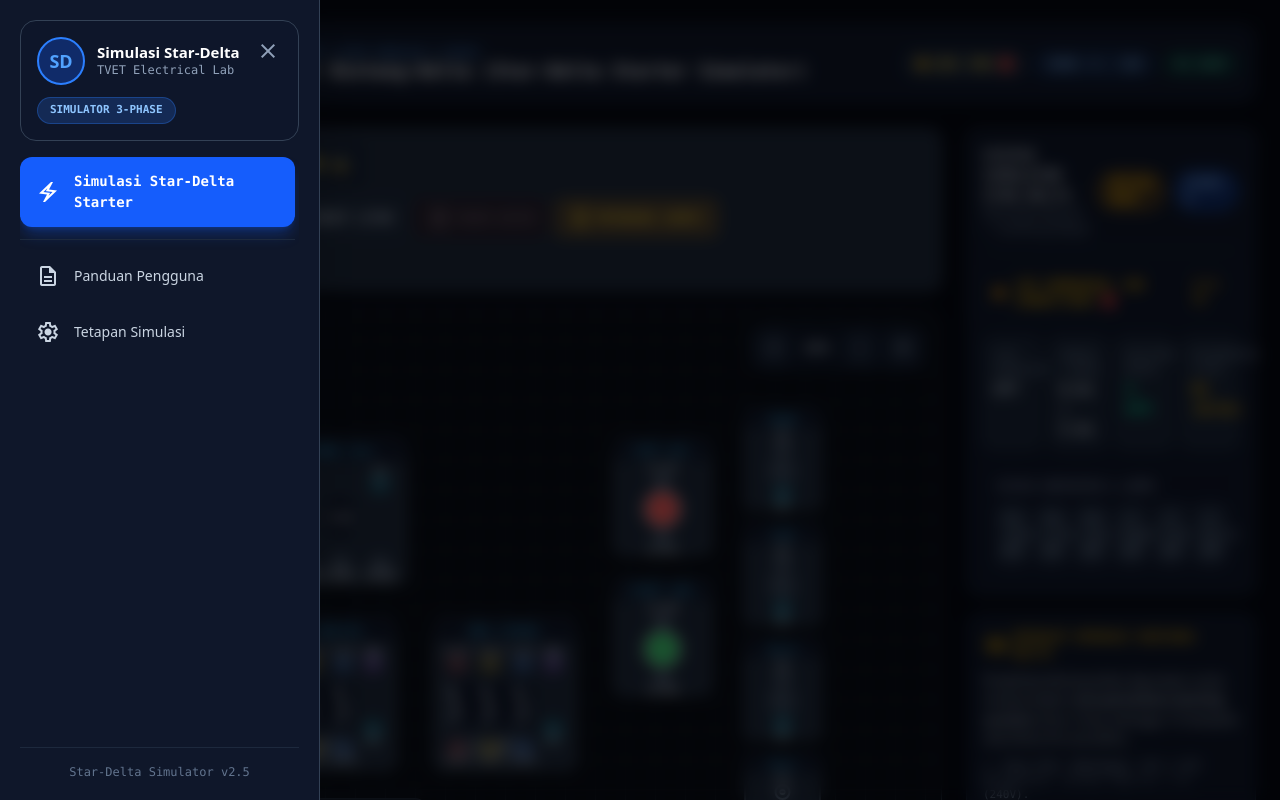
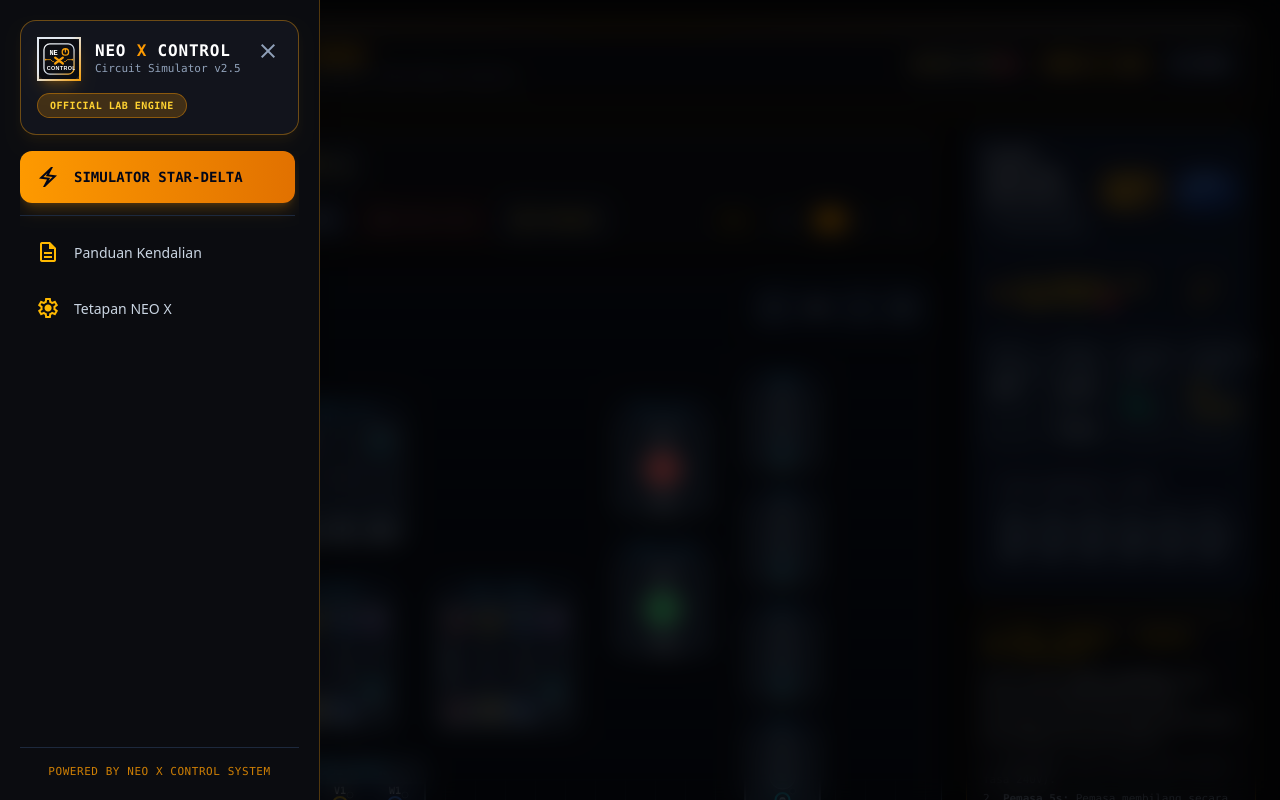
Before and after one commit to Ajwdxr/HVAC, a React (Vite) app: page / in a window 1280 px wide. Both pictures are taken after a click on the button "menu". Shown: the top 800 px of the page. Built offline with nearby package versions, Linux system fonts and the light colour scheme.

Commit message:
feat: Apply NEO X CONTROL brand identity, logo badge, and Cyber Gold color theme

```diff
--- a/src/components/DrawerNav.tsx
+++ b/src/components/DrawerNav.tsx
@@ -1,5 +1,6 @@
-import React from 'react';
-import { ScreenView, StudentProfile } from '../types';
+import React from "react";
+import { ScreenView, StudentProfile } from "../types";
+import { NeoXControlLogo } from "./NeoXControlLogo";
 
 interface DrawerNavProps {
   isOpen: boolean;
@@ -17,29 +18,29 @@ export const DrawerNav: React.FC<DrawerNavProps> = ({
   if (!isOpen) return null;
 
   return (
-    <div className="fixed inset-0 z-50 bg-black/60 backdrop-blur-sm transition-opacity duration-300 flex">
-      <aside className="bg-[#0f172a] text-slate-100 w-80 max-w-[85vw] h-full shadow-2xl flex flex-col p-5 animate-in slide-in-from-left duration-300 border-r border-[#334155]">
-        {/* Header User Profile Info */}
-        <div className="flex flex-col p-4 mb-4 bg-slate-900/90 rounded-2xl border border-[#334155] relative">
+    <div className="fixed inset-0 z-50 bg-black/70 backdrop-blur-md transition-opacity duration-300 flex">
+      <aside className="bg-[#0b0c10] text-slate-100 w-80 max-w-[85vw] h-full shadow-2xl flex flex-col p-5 animate-in slide-in-from-left duration-300 border-r border-[#f59e0b]/30">
+        {/* Header NEO X CONTROL Profile Info */}
+        <div className="flex flex-col p-4 mb-4 bg-[#12141c] rounded-2xl border border-[#f59e0b]/40 relative shadow-lg shadow-amber-500/5">
           <button
             onClick={onClose}
-            className="absolute top-3 right-3 p-1.5 rounded-full text-slate-400 hover:text-white hover:bg-slate-800 transition"
+            className="absolute top-3 right-3 p-1.5 rounded-full text-slate-400 hover:text-amber-400 hover:bg-slate-800 transition"
           >
             <span className="material-symbols-outlined text-[20px]">close</span>
           </button>
-          <div className="flex items-center gap-3 mb-3">
-            <div className="w-12 h-12 rounded-full bg-blue-600/30 text-blue-400 border-2 border-blue-500 flex items-center justify-center font-bold text-lg">
-              SD
-            </div>
+          <div className="flex items-center gap-3.5 mb-3">
+            <NeoXControlLogo size="md" />
             <div>
-              <h4 className="font-bold text-[15px] text-white leading-tight">
-                Simulasi Star-Delta
+              <h4 className="font-black text-[16px] text-white leading-tight font-mono tracking-wider">
+                NEO <span className="text-amber-500">X</span> CONTROL
               </h4>
-              <p className="text-[12px] text-slate-400 font-mono">TVET Electrical Lab</p>
+              <p className="text-[11px] text-slate-400 font-mono">
+                Circuit Simulator v2.5
+              </p>
             </div>
           </div>
-          <span className="font-mono text-[11px] text-blue-300 font-bold bg-blue-500/20 px-3 py-1 rounded-full w-fit border border-blue-500/30">
-            SIMULATOR 3-PHASE
+          <span className="font-mono text-[10px] text-amber-300 font-bold bg-amber-500/20 px-3 py-1 rounded-full w-fit border border-amber-500/40 tracking-wider">
+            OFFICIAL LAB ENGINE
           </span>
         </div>
 
@@ -47,42 +48,48 @@ export const DrawerNav: React.FC<DrawerNavProps> = ({
         <nav className="flex-1 space-y-2 overflow-y-auto pr-1">
           <button
             onClick={() => {
-              onNavigate('star-delta');
+              onNavigate("star-delta");
               onClose();
             }}
-            className="w-full flex items-center gap-3.5 px-4 py-3.5 bg-blue-600 text-white rounded-xl font-mono text-[14px] font-bold shadow-lg shadow-blue-600/30 text-left"
+            className="w-full flex items-center gap-3.5 px-4 py-3.5 bg-gradient-to-r from-amber-500 to-amber-600 text-slate-950 rounded-xl font-mono text-[14px] font-black shadow-lg shadow-amber-500/20 text-left"
           >
             <span className="material-symbols-outlined text-[22px]">electric_bolt</span>
-            <span>Simulasi Star-Delta Starter</span>
+            <span>SIMULATOR STAR-DELTA</span>
           </button>
 
           <hr className="my-3 border-slate-800" />
 
           <button
             onClick={() => {
-              alert("Prinsip Operasi: Fasa Bintang (Star) mengurangkan arus permulaan motor. Selepas pemasa 5s tamat, kontaktor bertukar ke Fasa Delta secara automatik.");
+              alert(
+                "Sistem NEO X CONTROL: Fasa Star (Bintang) mengurangkan arus lonjakan motor. Selepas pemasa 5 saat tamat, jujukan pertukaran ke Fasa Delta akan dihidupkan."
+              );
               onClose();
             }}
-            className="w-full flex items-center gap-3.5 px-4 py-3 text-slate-300 hover:bg-slate-800 rounded-xl transition-all text-left font-medium"
+            className="w-full flex items-center gap-3.5 px-4 py-3 text-slate-300 hover:bg-slate-900 rounded-xl transition-all text-left font-medium"
           >
-            <span className="material-symbols-outlined text-[20px]">description</span>
-            <span className="text-[14px]">Panduan Pengguna</span>
+            <span className="material-symbols-outlined text-[20px] text-amber-400">
+              description
+            </span>
+            <span className="text-[14px]">Panduan Kendalian</span>
           </button>
 
           <button
             onClick={() => {
-              alert("Tetapan Makmal: Kelajuan Pemprosesan [1x], Interlock Keselamatan [Aktif].");
+              alert("Tetapan Sistem: Kelajuan Pemprosesan [1x], Safety Interlock [Diaktifkan].");
               onClose();
             }}
-            className="w-full flex items-center gap-3.5 px-4 py-3 text-slate-300 hover:bg-slate-800 rounded-xl transition-all text-left font-medium"
+            className="w-full flex items-center gap-3.5 px-4 py-3 text-slate-300 hover:bg-slate-900 rounded-xl transition-all text-left font-medium"
           >
-            <span className="material-symbols-outlined text-[20px]">settings</span>
-            <span className="text-[14px]">Tetapan Simulasi</span>
+            <span className="material-symbols-outlined text-[20px] text-amber-400">
+              settings
+            </span>
+            <span className="text-[14px]">Tetapan NEO X</span>
           </button>
         </nav>
 
-        <div className="pt-4 border-t border-slate-800 text-center text-xs text-slate-500 font-mono">
-          Star-Delta Simulator v2.5
+        <div className="pt-4 border-t border-slate-800 text-center text-[11px] text-amber-500/80 font-mono tracking-wider">
+          POWERED BY NEO X CONTROL SYSTEM
         </div>
       </aside>
 
--- /dev/null
+++ b/src/components/NeoXControlLogo.tsx
@@ -0,0 +1,94 @@
+import React from "react";
+
+interface NeoXControlLogoProps {
+  className?: string;
+  size?: "sm" | "md" | "lg";
+}
+
+export const NeoXControlLogo: React.FC<NeoXControlLogoProps> = ({
+  size = "md",
+  className = "",
+}) => {
+  const dimensions =
+    size === "sm" ? "w-8 h-8" : size === "lg" ? "w-16 h-16" : "w-11 h-11";
+
+  return (
+    <div
+      className={`relative ${dimensions} bg-[#0c0d12] rounded-xl border-2 border-gradient flex items-center justify-center shadow-lg shadow-amber-500/20 overflow-hidden select-none ${className}`}
+      style={{
+        borderImage: "linear-gradient(135deg, #e2e8f0 40%, #f59e0b 100%) 1",
+      }}
+    >
+      {/* Background Circuit Traces Graphic */}
+      <svg
+        viewBox="0 0 100 100"
+        className="w-full h-full p-1"
+        fill="none"
+        xmlns="http://www.w3.org/2000/svg"
+      >
+        {/* Rounded Metallic Outer Border */}
+        <rect
+          x="3"
+          y="3"
+          width="94"
+          height="94"
+          rx="18"
+          stroke="url(#silver-gold-grad)"
+          strokeWidth="4"
+        />
+
+        {/* Top Text "NEO" with Power Icon */}
+        <text
+          x="20"
+          y="36"
+          fill="#ffffff"
+          fontSize="22"
+          fontWeight="900"
+          fontFamily="monospace"
+        >
+          NE
+        </text>
+        {/* Power Icon in Gold */}
+        <circle cx="70" cy="28" r="10" stroke="#f59e0b" strokeWidth="4" fill="none" />
+        <line x1="70" y1="18" x2="70" y2="28" stroke="#f59e0b" strokeWidth="4" strokeLinecap="round" />
+
+        {/* Central Bold Gold "X" */}
+        <path
+          d="M 38 46 L 62 64 M 62 46 L 38 64"
+          stroke="#f59e0b"
+          strokeWidth="7"
+          strokeLinecap="round"
+        />
+
+        {/* Circuit Trace Lines Left & Right */}
+        <path d="M 8 52 L 24 52 L 30 58 L 34 58" stroke="#f59e0b" strokeWidth="2.5" />
+        <circle cx="8" cy="52" r="2.5" fill="#f59e0b" />
+
+        <path d="M 92 52 L 76 52 L 70 58 L 66 58" stroke="#f59e0b" strokeWidth="2.5" />
+        <circle cx="92" cy="52" r="2.5" fill="#f59e0b" />
+
+        {/* Bottom Text "CONTROL" */}
+        <text
+          x="12"
+          y="84"
+          fill="#ffffff"
+          fontSize="17"
+          fontWeight="900"
+          letterSpacing="1"
+          fontFamily="sans-serif"
+        >
+          CONTROL
+        </text>
+
+        {/* Color Gradient Definitions */}
+        <defs>
+          <linearGradient id="silver-gold-grad" x1="0" y1="0" x2="1" y2="1">
+            <stop offset="0%" stopColor="#f8fafc" />
+            <stop offset="60%" stopColor="#cbd5e1" />
+            <stop offset="100%" stopColor="#f59e0b" />
+          </linearGradient>
+        </defs>
+      </svg>
+    </div>
+  );
+};
--- a/src/components/StarDeltaSimulatorScreen.tsx
+++ b/src/components/StarDeltaSimulatorScreen.tsx
@@ -5,6 +5,7 @@ import { StatusPanel } from "./circuit/StatusPanel";
 import { Toolbar } from "./circuit/Toolbar";
 import { HintPanel } from "./circuit/HintPanel";
 import { DrawerNav } from "./DrawerNav";
+import { NeoXControlLogo } from "./NeoXControlLogo";
 import { initialStudent } from "../data";
 import { ScreenView } from "../types";
 
@@ -39,30 +40,37 @@ export const StarDeltaSimulatorScreen: React.FC<StarDeltaSimulatorScreenProps> =
   } = useCircuitStore();
 
   return (
-    <div className="min-h-screen bg-[#060913] text-slate-100 p-3 sm:p-6 flex flex-col gap-6 font-sans">
-      {/* Top Header Navigation Bar */}
-      <header className="flex flex-wrap items-center justify-between gap-4 bg-[#0f172a] border border-slate-800 p-4 rounded-2xl shadow-xl">
-        <div className="flex items-center gap-3">
+    <div className="min-h-screen bg-[#07080b] text-slate-100 p-3 sm:p-6 flex flex-col gap-6 font-sans">
+      {/* Top Header Navigation Bar (NEO X CONTROL Brand Header) */}
+      <header className="flex flex-wrap items-center justify-between gap-4 bg-[#0d0e14] border border-[#f59e0b]/30 p-4 rounded-2xl shadow-xl shadow-amber-500/5 relative overflow-hidden">
+        {/* Subtle Top Gold Highlight Line */}
+        <div className="absolute top-0 left-0 right-0 h-[2px] bg-gradient-to-r from-slate-200 via-amber-500 to-slate-200" />
+
+        <div className="flex items-center gap-3.5">
           {/* Side Menu Drawer Toggle Button */}
           <button
             onClick={() => setIsDrawerOpen(true)}
-            className="p-2.5 rounded-xl bg-slate-800 hover:bg-slate-700 text-slate-200 border border-slate-700 transition flex items-center justify-center"
-            title="Buka Menu Tepi"
+            className="p-2.5 rounded-xl bg-slate-900 hover:bg-slate-800 text-amber-400 border border-amber-500/40 transition flex items-center justify-center shadow-sm"
+            title="Buka Menu Tepi NEO X CONTROL"
           >
             <span className="material-symbols-outlined text-[24px]">menu</span>
           </button>
 
-          <div className="p-2.5 rounded-xl bg-blue-600/20 text-blue-400 border border-blue-500/30 flex items-center justify-center">
-            <span className="material-symbols-outlined text-[24px]">electric_bolt</span>
-          </div>
+          {/* NEO X CONTROL Logo Badge */}
+          <NeoXControlLogo size="md" />
 
           <div>
-            <span className="text-[10px] font-mono font-bold text-blue-400 block tracking-widest uppercase">
-              SIMULASI INTERAKTIF TVET LITAR KAWALAN & KUASA
-            </span>
-            <h1 className="text-base sm:text-lg font-bold text-white leading-tight font-mono">
-              Penghidup Motor Bintang-Delta (Star-Delta Starter Simulator)
-            </h1>
+            <div className="flex items-center gap-2">
+              <span className="text-[14px] sm:text-[16px] font-black tracking-wider text-white font-mono uppercase">
+                NEO <span className="text-amber-500 font-extrabold">X</span> CONTROL
+              </span>
+              <span className="bg-amber-500/20 text-amber-400 border border-amber-500/40 text-[9px] font-mono font-bold px-2 py-0.5 rounded-full">
+                SIMULATOR
+              </span>
+            </div>
+            <p className="text-xs text-slate-400 font-mono">
+              Penghidup Motor Bintang-Delta (Star-Delta Starter)
+            </p>
           </div>
         </div>
 
@@ -72,8 +80,8 @@ export const StarDeltaSimulatorScreen: React.FC<StarDeltaSimulatorScreenProps> =
           <div
             className={`flex items-center gap-1.5 px-3 py-1 rounded-xl text-xs font-mono font-bold border transition-all ${
               validationResult.valid
-                ? "bg-emerald-950/80 text-emerald-300 border-emerald-500/60 shadow-[0_0_10px_rgba(34,197,94,0.3)]"
-                : "bg-slate-800 text-amber-300 border-slate-700"
+                ? "bg-emerald-950/80 text-emerald-300 border-emerald-500/60 shadow-[0_0_12px_rgba(34,197,94,0.3)]"
+                : "bg-slate-900 text-amber-300 border-amber-500/30"
             }`}
           >
             <span
@@ -86,10 +94,10 @@ export const StarDeltaSimulatorScreen: React.FC<StarDeltaSimulatorScreenProps> =
             <span>{validationResult.valid ? "LED: BETUL 🟢" : "LED: CHK 🔴"}</span>
           </div>
 
-          <div className="bg-blue-500/10 border border-blue-500/30 text-blue-300 px-3 py-1 rounded-xl text-xs font-mono font-bold">
+          <div className="bg-amber-500/10 border border-amber-500/30 text-amber-300 px-3 py-1 rounded-xl text-xs font-mono font-bold">
             SKOR: {score} / 100
           </div>
-          <div className="bg-emerald-500/10 border border-emerald-500/30 text-emerald-300 px-3 py-1 rounded-xl text-xs font-mono font-bold">
+          <div className="bg-slate-900 border border-slate-700 text-slate-200 px-3 py-1 rounded-xl text-xs font-mono font-bold">
             {validationResult.completion}% SIAP
           </div>
         </div>
@@ -142,20 +150,21 @@ export const StarDeltaSimulatorScreen: React.FC<StarDeltaSimulatorScreenProps> =
             onResetOverload={() => dispatchAction({ type: "RESET_OVERLOAD" })}
           />
 
-          {/* Educational Principles Card */}
-          <div className="bg-[#0f172a] border border-slate-800 rounded-xl p-4 text-xs font-sans text-slate-300 flex flex-col gap-2.5 shadow-lg">
-            <h4 className="font-mono font-bold text-amber-400 text-xs tracking-wider flex items-center gap-1.5">
-              <span className="material-symbols-outlined text-[16px]">school</span>
-              PRINSIP OPERASI BINTANG-DELTA
+          {/* NEO X CONTROL Principles Card */}
+          <div className="bg-[#0d0e14] border border-[#f59e0b]/30 rounded-xl p-4 text-xs font-sans text-slate-300 flex flex-col gap-2.5 shadow-lg relative overflow-hidden">
+            <div className="absolute top-0 left-0 right-0 h-[1.5px] bg-gradient-to-r from-amber-500 to-slate-200" />
+            <h4 className="font-mono font-bold text-amber-400 text-xs tracking-wider flex items-center gap-1.5 uppercase">
+              <span className="material-symbols-outlined text-[16px] text-amber-400">tune</span>
+              NEO X CONTROL — PRINSIP STAR-DELTA
             </h4>
-            <p className="leading-relaxed">
-              Penghidup Bintang-Delta digunakan untuk mengurangkan <b>arus permulaan (starting current)</b> motor 3-fasa sehingga 1/3 daripada nilai Direct-On-Line (DOL).
+            <p className="leading-relaxed text-slate-300">
+              Sistem kawalan <b>NEO X CONTROL</b> direka khas untuk mengendalikan jujukan permulaan motor 3-fasa bagi mengurangkan arus lonjakan (*inrush current*).
             </p>
             <ol className="list-decimal list-inside space-y-1 text-slate-400 font-mono text-[11px]">
-              <li><b>Fasa Star (Bintang):</b> KM1 & KM2 beroperasi, voltan fasa VL / √3 (240V).</li>
-              <li><b>Masa Pemasa (Timer):</b> Membilang 5 saat sebelum pertukaran.</li>
-              <li><b>Transition Delay:</b> KM2 dilepaskan dahulu sebelum KM3 dihidupkan (saling kunci / interlock).</li>
-              <li><b>Fasa Delta:</b> KM1 & KM3 beroperasi, voltan fasa penuh VL (415V).</li>
+              <li><b>Fasa Star:</b> KM1 & KM2 hidup (voltan fasa 240V).</li>
+              <li><b>Pemasa 5s:</b> Pemasa membilang secara automatik.</li>
+              <li><b>Safety Delay:</b> Saling kunci mekanikal & elektrikal.</li>
+              <li><b>Fasa Delta:</b> KM1 & KM3 hidup (voltan penuh 415V).</li>
             </ol>
           </div>
         </div>
@@ -164,7 +173,7 @@ export const StarDeltaSimulatorScreen: React.FC<StarDeltaSimulatorScreenProps> =
       {/* Hint Modal Overlay */}
       <HintPanel hint={activeHint} onClose={() => setActiveHint(null)} />
 
-      {/* Side Menu Drawer (Single Module Focused) */}
+      {/* Side Menu Drawer (Single Module Focused with NEO X CONTROL Logo) */}
       <DrawerNav
         isOpen={isDrawerOpen}
         onClose={() => setIsDrawerOpen(false)}
--- a/src/components/circuit/Toolbar.tsx
+++ b/src/components/circuit/Toolbar.tsx
@@ -27,14 +27,14 @@ export const Toolbar: React.FC<ToolbarProps> = ({
   onSetSpeed,
 }) => {
   return (
-    <div className="bg-[#1e293b] border border-[#334155] rounded-xl p-3 flex flex-wrap items-center justify-between gap-3 shadow-lg select-none">
+    <div className="bg-[#0f1016] border border-[#f59e0b]/30 rounded-xl p-3 flex flex-wrap items-center justify-between gap-3 shadow-lg select-none">
       {/* Mode Switcher Tabs */}
-      <div className="flex items-center bg-[#0f172a] p-1 rounded-lg border border-slate-700">
+      <div className="flex items-center bg-[#090a0f] p-1 rounded-lg border border-slate-800">
         <button
           onClick={() => onSetMode("DESIGN")}
-          className={`flex items-center gap-1.5 px-3 py-1.5 rounded-md text-xs font-bold font-mono transition ${
+          className={`flex items-center gap-1.5 px-3 py-1.5 rounded-md text-xs font-black font-mono transition ${
             mode === "DESIGN"
-              ? "bg-amber-500 text-slate-950 shadow"
+              ? "bg-gradient-to-r from-amber-500 to-amber-600 text-slate-950 shadow-md shadow-amber-500/20"
               : "text-slate-400 hover:text-slate-200"
           }`}
         >
@@ -44,12 +44,12 @@ export const Toolbar: React.FC<ToolbarProps> = ({
 
         <button
           onClick={() => onSetMode("SIMULATION")}
-          className={`flex items-center gap-1.5 px-3 py-1.5 rounded-md text-xs font-bold font-mono transition ${
+          className={`flex items-center gap-1.5 px-3 py-1.5 rounded-md text-xs font-black font-mono transition ${
             mode === "SIMULATION"
-              ? "bg-emerald-500 text-slate-950 shadow"
+              ? "bg-emerald-500 text-slate-950 shadow-md shadow-emerald-500/20"
               : isValid
-              ? "bg-slate-800 text-emerald-400 hover:bg-slate-700"
-              : "bg-slate-800/80 text-amber-300 hover:bg-slate-700"
+              ? "bg-slate-900 text-emerald-400 hover:bg-slate-800"
+              : "bg-slate-900 text-amber-300 hover:bg-slate-800 border border-amber-500/30"
           }`}
           title={
             !isValid
@@ -67,17 +67,17 @@ export const Toolbar: React.FC<ToolbarProps> = ({
         {/* Auto-Connect Wires Button for Instant Simulation */}
         <button
           onClick={onAutoConnect}
-          className="flex items-center gap-1 bg-emerald-600/30 hover:bg-emerald-600/40 text-emerald-300 border border-emerald-500/40 px-3 py-1.5 rounded-lg text-xs font-bold font-mono transition shadow-sm"
+          className="flex items-center gap-1 bg-amber-500/20 hover:bg-amber-500/30 text-amber-300 border border-amber-500/50 px-3 py-1.5 rounded-lg text-xs font-bold font-mono transition shadow-sm"
           title="Sambung semua wayar litar secara automatik 100%"
         >
           <span className="material-symbols-outlined text-[16px]">bolt</span>
-          AUTO-WIRE (SAMBUNG 100%)
+          AUTO-WIRE (100%)
         </button>
 
         {/* Reset Wires */}
         <button
           onClick={onReset}
-          className="flex items-center gap-1 bg-slate-800 hover:bg-slate-700 text-slate-200 border border-slate-700 px-3 py-1.5 rounded-lg text-xs font-bold font-mono transition"
+          className="flex items-center gap-1 bg-slate-900 hover:bg-slate-800 text-slate-200 border border-slate-700 px-3 py-1.5 rounded-lg text-xs font-bold font-mono transition"
         >
           <span className="material-symbols-outlined text-[16px]">restart_alt</span>
           RESET LITAR
@@ -96,25 +96,27 @@ export const Toolbar: React.FC<ToolbarProps> = ({
         {/* Hint Request */}
         <button
           onClick={onRequestHint}
-          className="flex items-center gap-1 bg-amber-500/20 hover:bg-amber-500/30 text-amber-300 border border-amber-500/40 px-3 py-1.5 rounded-lg text-xs font-bold font-mono transition"
+          className="flex items-center gap-1 bg-slate-900 hover:bg-slate-800 text-amber-400 border border-slate-700 px-3 py-1.5 rounded-lg text-xs font-bold font-mono transition"
         >
-          <span className="material-symbols-outlined text-[16px]">lightbulb</span>
-          PETUNJUK (HINT)
+          <span className="material-symbols-outlined text-[16px] text-amber-400">
+            lightbulb
+          </span>
+          PETUNJUK
         </button>
       </div>
 
       {/* Speed Controls (0.5x, 1x, 2x, 5x) */}
-      <div className="flex items-center gap-1.5 bg-[#0f172a] px-2 py-1 rounded-lg border border-slate-700">
-        <span className="text-[10px] text-slate-400 font-mono font-bold uppercase pr-1">
+      <div className="flex items-center gap-1.5 bg-[#090a0f] px-2.5 py-1 rounded-lg border border-slate-800">
+        <span className="text-[10px] text-amber-400/90 font-mono font-bold uppercase pr-1">
           SPEED:
         </span>
         {[0.5, 1, 2, 5].map((spd) => (
           <button
             key={spd}
             onClick={() => onSetSpeed(spd)}
-            className={`px-2 py-0.5 text-xs font-bold font-mono rounded transition ${
+            className={`px-2 py-0.5 text-xs font-black font-mono rounded transition ${
               speedMultiplier === spd
-                ? "bg-blue-600 text-white"
+                ? "bg-amber-500 text-slate-950"
                 : "text-slate-400 hover:text-slate-200"
             }`}
           >
--- a/src/index.css
+++ b/src/index.css
@@ -3,14 +3,23 @@
 @layer base {
   body {
     font-family: 'Inter', sans-serif;
-    background-color: #f9f9ff;
-    color: #191c21;
+    background-color: #090a0f;
+    color: #f8fafc;
     -webkit-tap-highlight-color: transparent;
   }
 }
 
 .font-mono-tech {
   font-family: 'JetBrains Mono', monospace;
+}
+
+/* Custom NEO X CONTROL Cyber Gold & Silver Palette */
+:root {
+  --neox-gold: #f59e0b;
+  --neox-gold-glow: rgba(245, 158, 11, 0.4);
+  --neox-silver: #e2e8f0;
+  --neox-dark: #0a0b0e;
+  --neox-panel: #12141c;
 }
 
 .material-symbols-outlined {
@@ -33,44 +42,25 @@
   font-variation-settings: 'FILL' 1, 'wght' 400, 'GRAD' 0, 'opsz' 24;
 }
 
-.technical-card-shadow {
-  box-shadow: 0 4px 0 0 #e2e8f0;
+/* NEO X CONTROL Custom Gold Glow */
+.neox-gold-glow {
+  box-shadow: 0 0 15px rgba(245, 158, 11, 0.3);
 }
 
-.technical-border {
-  border: 1px solid #c2c6d4;
+.neox-border-gradient {
+  border-image: linear-gradient(135deg, #e2e8f0 30%, #f59e0b 100%) 1;
 }
 
-.hotspot-pulse::after {
-  content: '';
-  position: absolute;
-  width: 100%;
-  height: 100%;
-  border-radius: 50%;
-  background: rgba(0, 104, 118, 0.4);
-  animation: pulse-ring 2s infinite;
+/* Animated Wire Electron Flow */
+@keyframes wire-dash-flow {
+  from {
+    stroke-dashoffset: 24;
+  }
+  to {
+    stroke-dashoffset: 0;
+  }
 }
 
-@keyframes pulse-ring {
-  0% { transform: scale(0.8); opacity: 0.8; }
-  100% { transform: scale(2.4); opacity: 0; }
+.animate-wire-flow {
+  animation: wire-dash-flow 0.8s linear infinite;
 }
-
-@keyframes pulse-blue {
-  0% { filter: drop-shadow(0 0 2px #003f87); }
-  50% { filter: drop-shadow(0 0 8px #acc7ff); }
-  100% { filter: drop-shadow(0 0 2px #003f87); }
-}
-
-.pulse-glow {
-  animation: pulse-blue 2s infinite;
-}
-
-.voltmeter-bg {
-  background: linear-gradient(135deg, #2e3037 0%, #191c21 100%);
-}
-
-.wire-canvas {
-  background-image: radial-gradient(#c2c6d4 1px, transparent 1px);
-  background-size: 24px 24px;
-}
```
